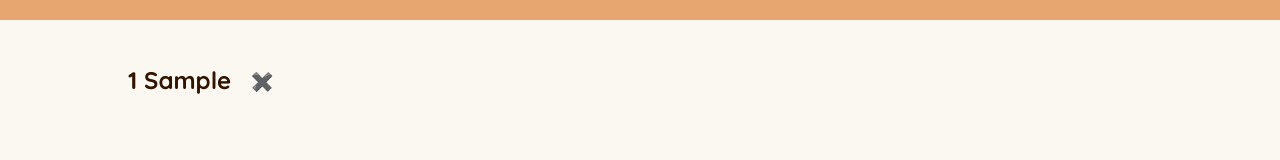
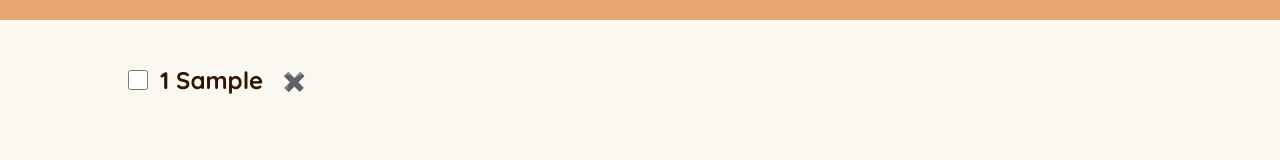
Before and after one commit to Elena-Cr/travel_list, a React (Create React App) app: page / in a window 1280 px wide. Both pictures are taken after typing "Sample" into the empty fields and a click on the button "ADD". Shown: the part 257-417 px from the top of the page. Built offline with nearby package versions, Linux system fonts and the light colour scheme.

Commit message:
implement the checkbox functionality to mark if an item is packed or not

```diff
--- a/src/App.js
+++ b/src/App.js
@@ -18,11 +18,23 @@
     setItems((items) => items.filter((item) => item.id !== id));
   }
 
+  //How to update an item from an array
+  function handleToggleItem(id) {
+    setItems((items) =>
+      items.map((item) =>
+        item.id === id ? { ...item, packed: !item.packed } : item
+      )
+    );
+  }
   return (
     <div className="app">
       <Logo />
       <Form onAddItems={handleAddItems} />
-      <PackingList items={items} onDeleteItem={handleDeleteItem} />
+      <PackingList
+        items={items}
+        onDeleteItem={handleDeleteItem}
+        onToggleItems={handleToggleItem}
+      />
       <Stats />
     </div>
   );
@@ -70,20 +82,30 @@
   );
 }
 
-function PackingList({ items, onDeleteItem }) {
+function PackingList({ items, onDeleteItem, onToggleItems }) {
   return (
     <div className="list">
       <ul>
         {items.map((item) => (
-          <Item item={item} key={item.id} onDeleteItem={onDeleteItem} />
+          <Item
+            item={item}
+            key={item.id}
+            onDeleteItem={onDeleteItem}
+            onToggleItems={onToggleItems}
+          />
         ))}
       </ul>
     </div>
   );
 }
-function Item({ item, onDeleteItem }) {
+function Item({ item, onDeleteItem, onToggleItems }) {
   return (
     <li>
+      <input
+        type="checkbox"
+        value={item.packed}
+        onChange={() => onToggleItems(item.id)}
+      />
       <span style={item.packed ? { textDecoration: "line-through" } : {}}>
         {item.quantity} {item.description}
       </span>
```
